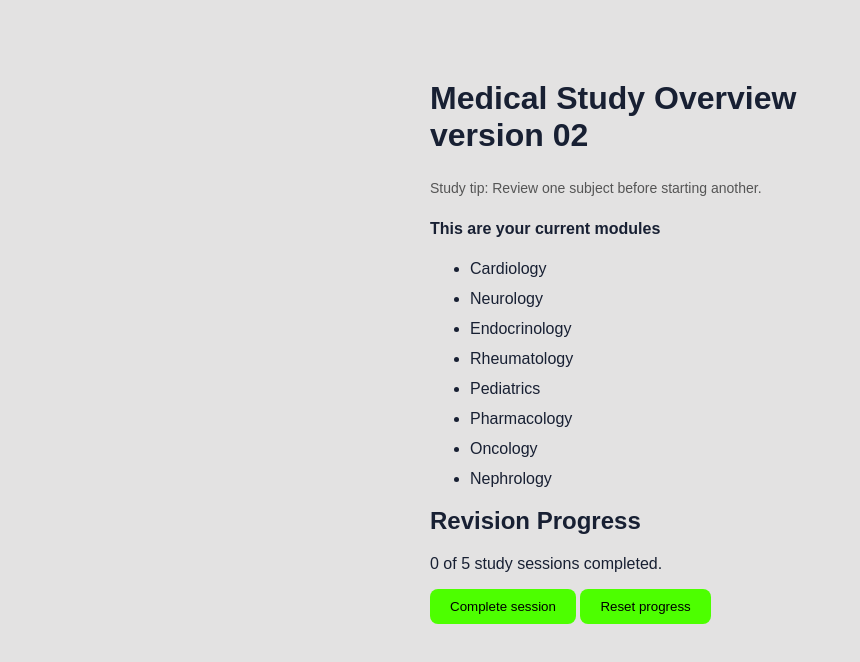
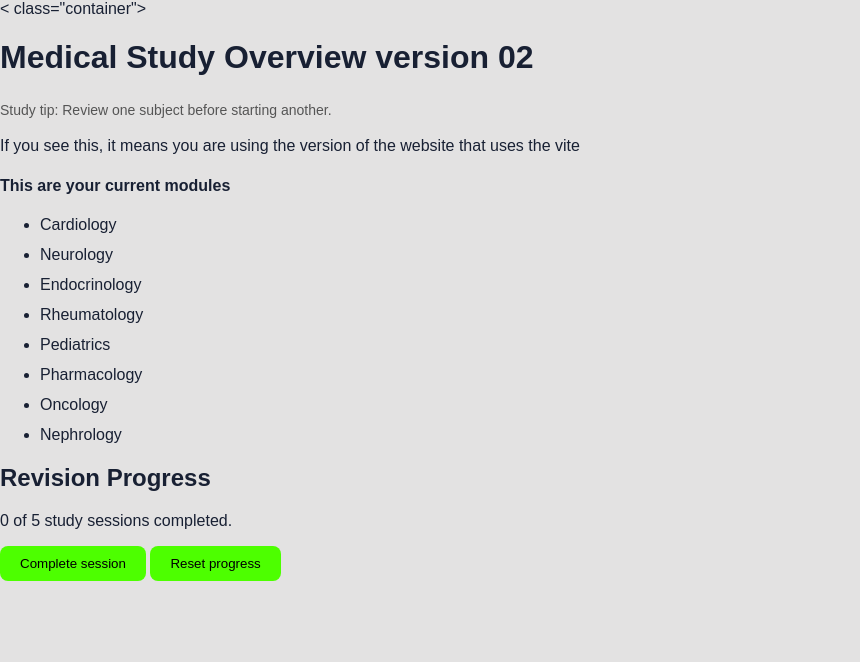
Before and after one commit to aymentech45-bit/study-plan, a website built with Vite: page index.html in a window 1280 px wide. Shown: the whole page, without its empty margins (0-860 px from the left). Built offline with nearby package versions, Linux system fonts and the light colour scheme.

Commit message:
Vite build mark

```diff
--- a/index.html
+++ b/index.html
@@ -10,11 +10,12 @@
   </head>
 
   <body>
-    <main class="container">
+    < class="container">
       <h1>Medical Study Overview version 02</h1>
       <p class="study-tip">
         Study tip: Review one subject before starting another.
       </p>
+      <p>If you see this, it means you are using the version of the website that uses the vite</p>
       <h4>This are your current modules</h4>
 
       <ul>
```
